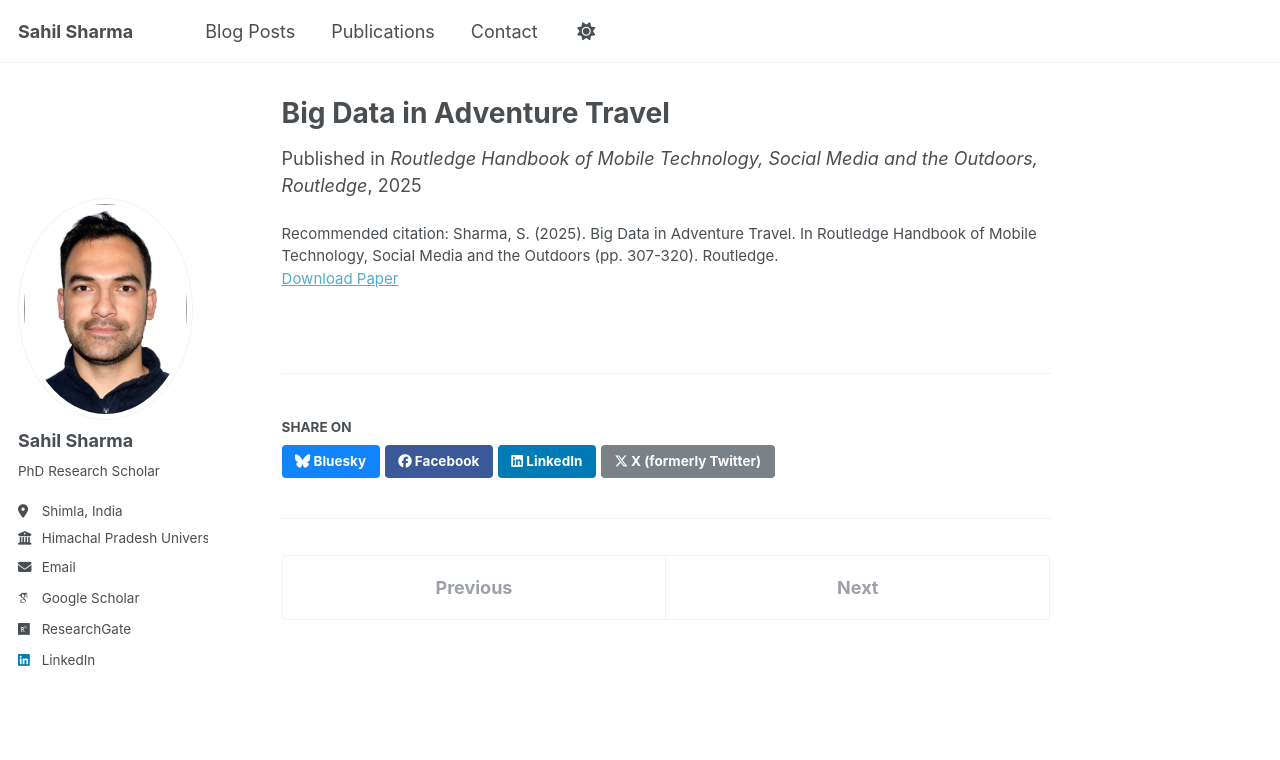
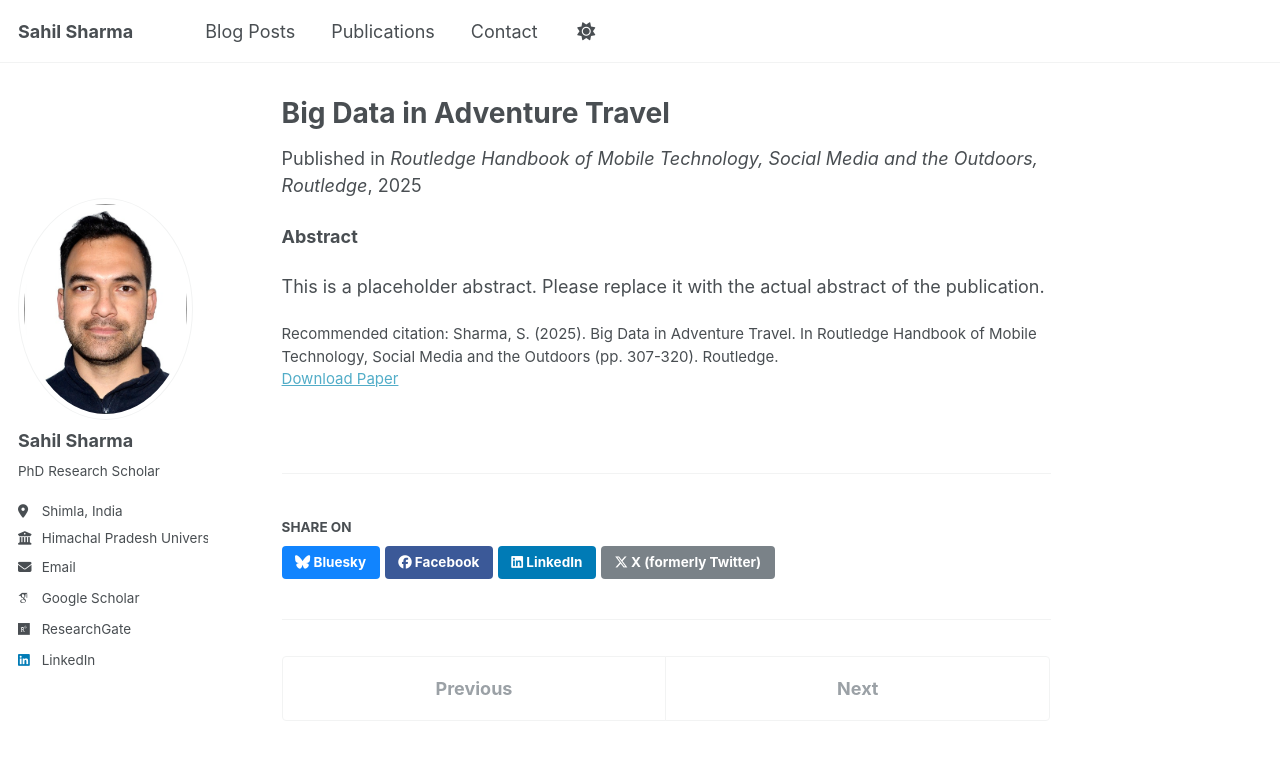
Before and after one commit to sahil-datascience/sahil-datascience.github.io, a Jekyll site: the page built from _publications/2025-01-02-big-data-adventure-travel.md, in a window 1280 px wide and 900 px high. Shown: the top 760 px of the window. Built offline with Jekyll 4.4.1, drawn with Linux system fonts in a browser that asks for light colours; some web fonts are replaced.

Commit message:
feat: Add placeholder abstracts to new publications
Adds a placeholder abstract to recently added book chapters to maintain a consistent format across all publications.

```diff
--- a/_publications/2025-01-02-big-data-adventure-travel.md
+++ b/_publications/2025-01-02-big-data-adventure-travel.md
@@ -8,3 +8,6 @@ venue: "Routledge Handbook of Mobile Technology, Social Media and the Outdoors,
 paperurl: "https://www.routledge.com/Routledge-Handbook-of-Mobile-Technology-Social-Media-and-the-Outdoors/Perkins/p/book/9781032201792"
 citation: "Sharma, S. (2025). Big Data in Adventure Travel. In Routledge Handbook of Mobile Technology, Social Media and the Outdoors (pp. 307-320). Routledge."
 ---
+**Abstract**
+
+This is a placeholder abstract. Please replace it with the actual abstract of the publication.
```
Also changed, not shown: _publications/2023-01-01-managing-festivals-smart-tech.md (+3 -0 lines), _publications/2023-10-01-rise-of-big-data.md (+3 -0 lines), _publications/2024-01-01-data-scientist-tourism.md (+3 -0 lines), _publications/2025-01-01-ethical-challenges-big-data.md (+3 -0 lines).
